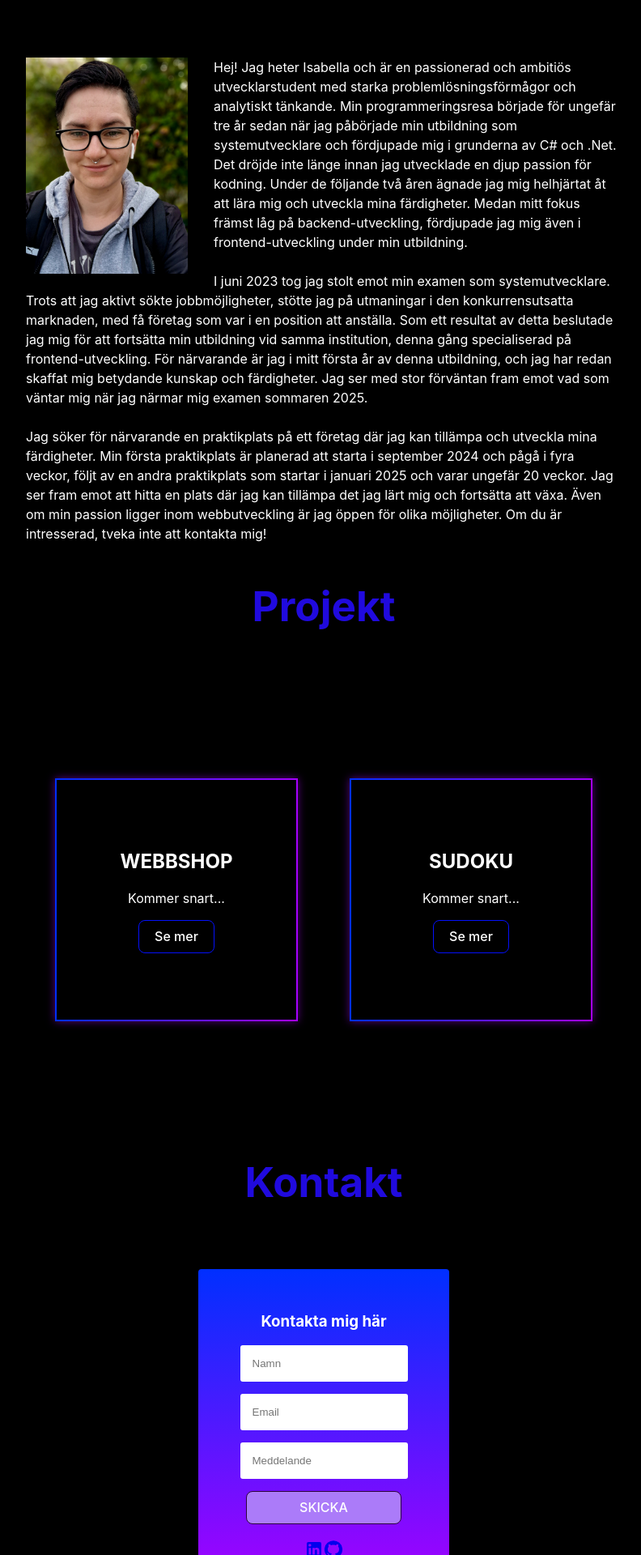
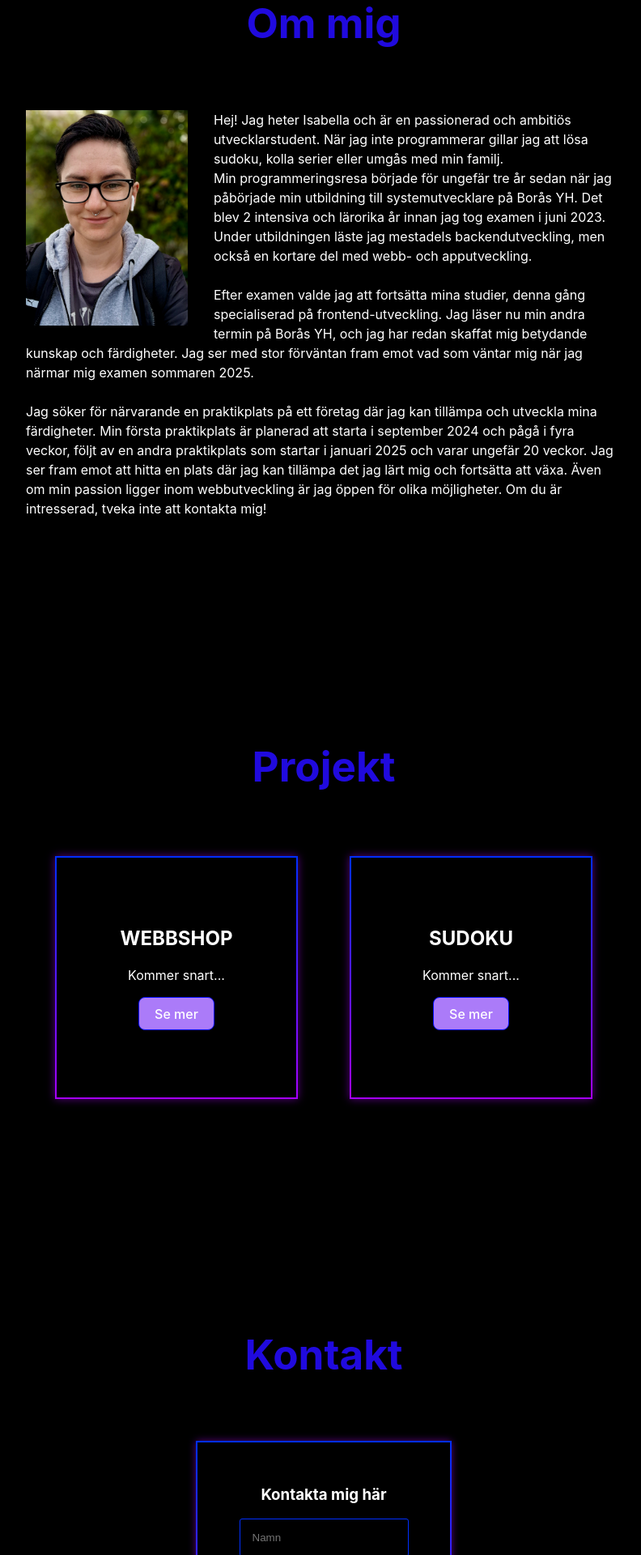
Before and after one commit to isabellaes/_portfolio, a React (Vite) app: page / in a window 1280 px wide. Shown: the part 880-2800 px from the top of the page at 81% size, without its empty margins (240-1032 px from the left). Built offline with nearby package versions, Linux system fonts and the light colour scheme.

Commit message:
style fix and update about

```diff
--- a/src/components/about/About.tsx
+++ b/src/components/about/About.tsx
@@ -9,23 +9,19 @@ const About = () => {
       <p>
         <img src={profilbild} alt="profil-bild" />
         Hej! Jag heter Isabella och är en passionerad och ambitiös
-        utvecklarstudent med starka problemlösningsförmågor och analytiskt
-        tänkande. Min programmeringsresa började för ungefär tre år sedan när
-        jag påbörjade min utbildning som systemutvecklare och fördjupade mig i
-        grunderna av C# och .Net. Det dröjde inte länge innan jag utvecklade en
-        djup passion för kodning. Under de följande två åren ägnade jag mig
-        helhjärtat åt att lära mig och utveckla mina färdigheter. Medan mitt
-        fokus främst låg på backend-utveckling, fördjupade jag mig även i
-        frontend-utveckling under min utbildning.
+        utvecklarstudent. När jag inte programmerar gillar jag att lösa sudoku,
+        kolla serier eller umgås med min familj.
+        <br />
+        Min programmeringsresa började för ungefär tre år sedan när jag
+        påbörjade min utbildning till systemutvecklare på Borås YH. Det blev 2
+        intensiva och lärorika år innan jag tog examen i juni 2023. Under
+        utbildningen läste jag mestadels backendutveckling, men också en kortare
+        del med webb- och apputveckling.
         <br />
         <br />
-        I juni 2023 tog jag stolt emot min examen som systemutvecklare. Trots
-        att jag aktivt sökte jobbmöjligheter, stötte jag på utmaningar i den
-        konkurrensutsatta marknaden, med få företag som var i en position att
-        anställa. Som ett resultat av detta beslutade jag mig för att fortsätta
-        min utbildning vid samma institution, denna gång specialiserad på
-        frontend-utveckling. För närvarande är jag i mitt första år av denna
-        utbildning, och jag har redan skaffat mig betydande kunskap och
+        Efter examen valde jag att fortsätta mina studier, denna gång
+        specialiserad på frontend-utveckling. Jag läser nu min andra termin på
+        Borås YH, och jag har redan skaffat mig betydande kunskap och
         färdigheter. Jag ser med stor förväntan fram emot vad som väntar mig när
         jag närmar mig examen sommaren 2025.
         <br />
--- a/src/components/about/about.scss
+++ b/src/components/about/about.scss
@@ -8,6 +8,7 @@
   display: flex;
   align-items: center;
   flex-direction: column;
+  justify-content: center;
   min-height: 100vh;
   padding: 1em;
   max-width: 60vw;
--- a/src/components/button/button.scss
+++ b/src/components/button/button.scss
@@ -10,8 +10,9 @@ button {
   cursor: pointer;
   transition: border-color 0.25s;
   border-color: #0410fb;
+  background-color: rgb(171, 123, 249);
 }
 button:hover {
   background-color: #0410fb;
-  background-color: rgb(171, 123, 249);
+  background-color: rgb(161, 114, 238);
 }
--- a/src/components/contact/ContactForm.tsx
+++ b/src/components/contact/ContactForm.tsx
@@ -86,10 +86,10 @@ const ContactForm = () => {
         </form>
         <div className="row">
           <a href="https://www.linkedin.com/in/isabellaes/">
-            <LinkedInIcon />
+            <LinkedInIcon fontSize="large" />
           </a>
           <a href="https://github.com/isabellaes">
-            <GitHubIcon />
+            <GitHubIcon fontSize="large" />
           </a>
         </div>
       </div>
--- a/src/components/contact/contactForm.scss
+++ b/src/components/contact/contactForm.scss
@@ -2,15 +2,20 @@
   display: flex;
   flex-direction: column;
   align-items: center;
+  justify-content: center;
   gap: 4em;
+  min-height: 100vh;
 
   .contact-form-box {
     display: flex;
     flex-direction: column;
     align-items: center;
-    background: linear-gradient(#002fff, rgb(166, 0, 255));
     padding: 2em;
     border-radius: 4px;
+    border: 2px solid;
+    border-image: linear-gradient(#002fff, rgb(166, 0, 255));
+    border-image-slice: 1;
+    box-shadow: 0 0 10px rgba(174, 1, 255, 0.5);
 
     .contact-form {
       display: flex;
@@ -24,23 +29,27 @@
       input {
         padding: 15px;
         border-radius: 3px;
-        border: none;
+        border: 1px solid #002fff;
+        background-color: #000000;
+        color: white;
       }
 
       button {
-        background-color: rgb(171, 123, 249);
-        border: 1px solid #2d033c;
         width: 12em;
-      }
-
-      button:hover {
-        background-color: rgb(183, 143, 247);
-        border: 1px solid #2d033c;
       }
     }
 
     .row {
+      display: flex;
       align-items: center;
+      justify-content: space-evenly;
+      width: 6em;
+
+      a {
+        color: rgb(166, 0, 255);
+        text-decoration: none;
+        cursor: pointer;
+      }
     }
   }
 }
--- a/src/components/header/header.scss
+++ b/src/components/header/header.scss
@@ -23,7 +23,7 @@ header {
         }
       }
       li a:hover {
-        color: blue;
+        color: rgb(166, 0, 255);
       }
     }
   }
--- a/src/components/home/Home.tsx
+++ b/src/components/home/Home.tsx
@@ -7,7 +7,9 @@ const Home = () => {
       <h1>WEBBUTVECKLARE</h1>
       <h2>Med fokus på react och typescript.</h2>
       <br />
-      <Button text={"Kontakta mig"} onClick={() => console.log("clicked")} />
+      <a href="#CONTACT">
+        <Button text={"Kontakta mig"} onClick={() => console.log("clicked")} />
+      </a>
     </div>
   );
 };
--- a/src/components/projects/container/Container.tsx
+++ b/src/components/projects/container/Container.tsx
@@ -14,7 +14,6 @@ const Container = () => {
   return (
     <div id="PROJECT">
       <h1 style={{ textAlign: "center" }}>Projekt</h1>
-
       <div className="container">
         {projects.map((project) => (
           <Item
--- a/src/components/projects/container/container.scss
+++ b/src/components/projects/container/container.scss
@@ -1,9 +1,20 @@
 .container {
   padding: 1em;
-  min-height: 80vh;
   gap: 4em;
   display: flex;
   flex-direction: row;
   justify-content: center;
   align-items: center;
 }
+
+#PROJECT {
+  display: flex;
+  flex-direction: column;
+  justify-content: center;
+  align-items: center;
+  min-height: 100vh;
+  gap: 4;
+  h1 {
+    padding: 1em;
+  }
+}
--- a/src/components/projects/item/item.scss
+++ b/src/components/projects/item/item.scss
@@ -1,6 +1,6 @@
 .item {
   border: 2px solid;
-  border-image: linear-gradient(to right, #002fff, rgb(166, 0, 255));
+  border-image: linear-gradient(#002fff, rgb(166, 0, 255));
   border-image-slice: 1;
   box-shadow: 0 0 10px rgba(174, 1, 255, 0.5);
   width: 300px;
```
